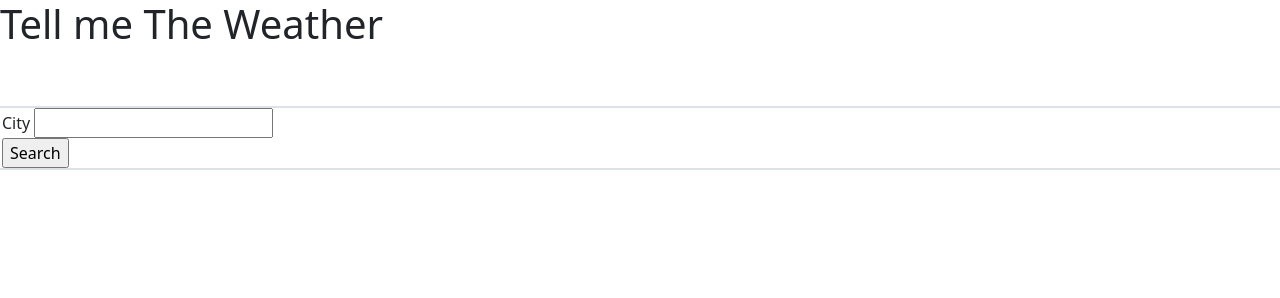
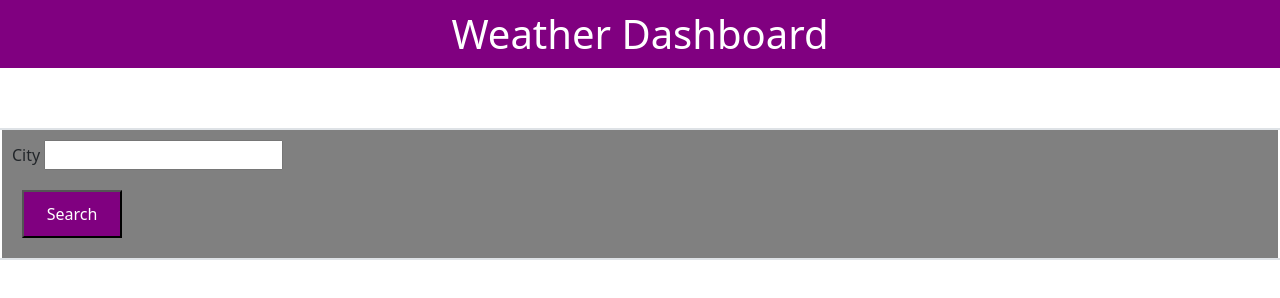
Before and after one commit to Saleha22/weather-dashboard, a plain HTML site: page index.html in a window 1280 px wide. Drawn offline with nearby package versions, Linux system fonts and the light colour scheme.

Commit message:
added css changes

```diff
--- a/assets/css/styles.css
+++ b/assets/css/styles.css
@@ -3,8 +3,10 @@
   margin: 10px;
   padding: 10px;
 }
-.searchHistoryButton {
-  background-color: yellow;
+.searchHistoryButton,
+.searchFormButton {
+  background-color: purple;
+  color: white;
   width: 100px;
   margin: 10px;
   padding: 10px;
@@ -20,3 +22,20 @@
   float: left;
   display: block;
 }
+
+h1 {
+  background-color: purple;
+  color: white;
+  width: 100%;
+  text-align: center;
+  padding: 10px;
+  margin-bottom: 10px;
+}
+
+#cityForm {
+  padding: 10px;
+  background: grey;
+}
+#cityForm input {
+  margin-bottom: 10px;
+}
--- a/index.html
+++ b/index.html
@@ -15,7 +15,7 @@
   </head>
   <body>
     <!-- header -->
-    <header><h1>Tell me The Weather</h1></header>
+    <header><h1>Weather Dashboard</h1></header>
     <div id= "search"></div>
 
 
@@ -24,10 +24,10 @@
       <!-- Form and recent history section -->
       <section class="col-sm-12 col-md-12 border">
         <!-- search form -->
-        <div>
+        <div id="cityForm">
           City <input type="text" id="City" />
           <br />
-          <input type="Submit" id="search-form" value="Search" />
+          <input class="searchFormButton" type="Submit" id="search-form" value="Search" />
         </div>
         <div id="result">
         </div>
```
